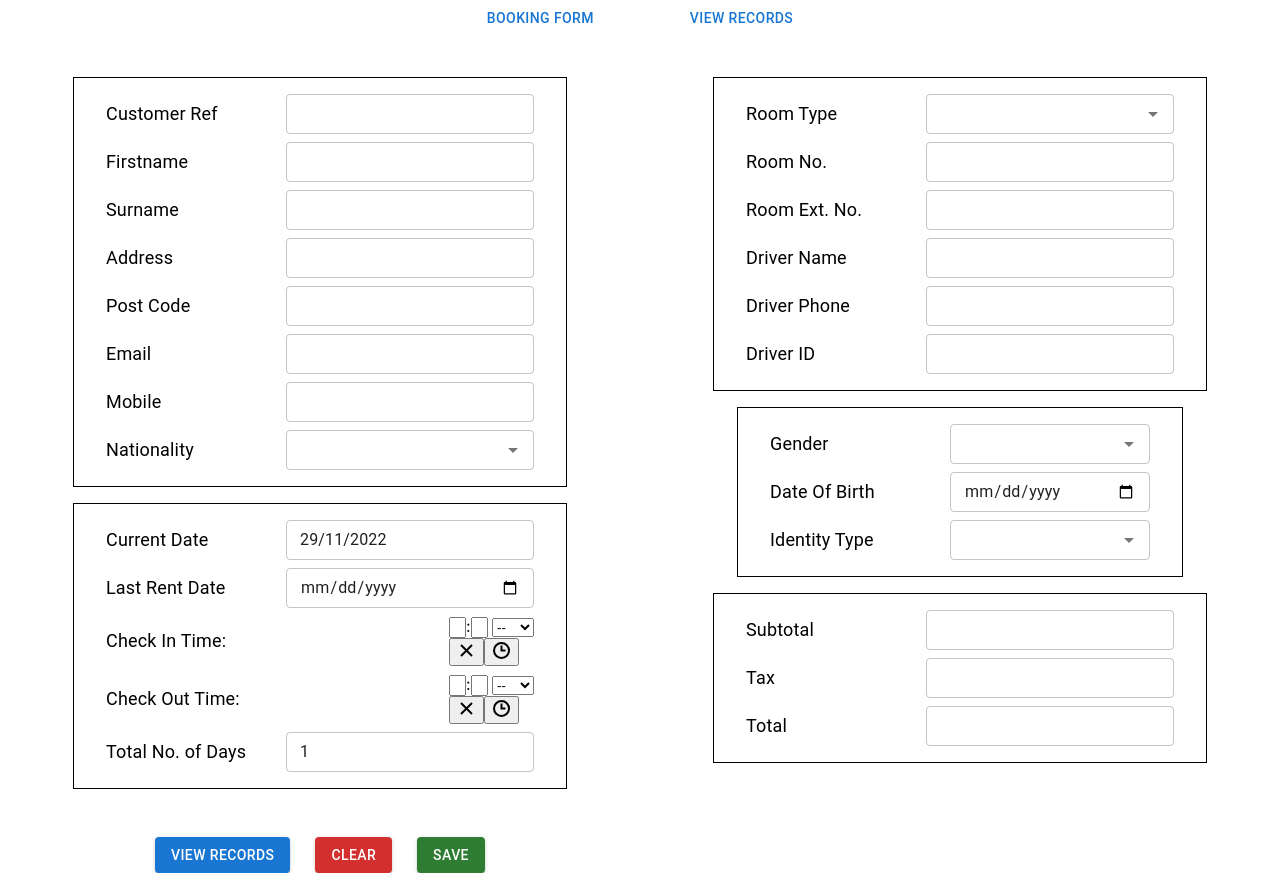
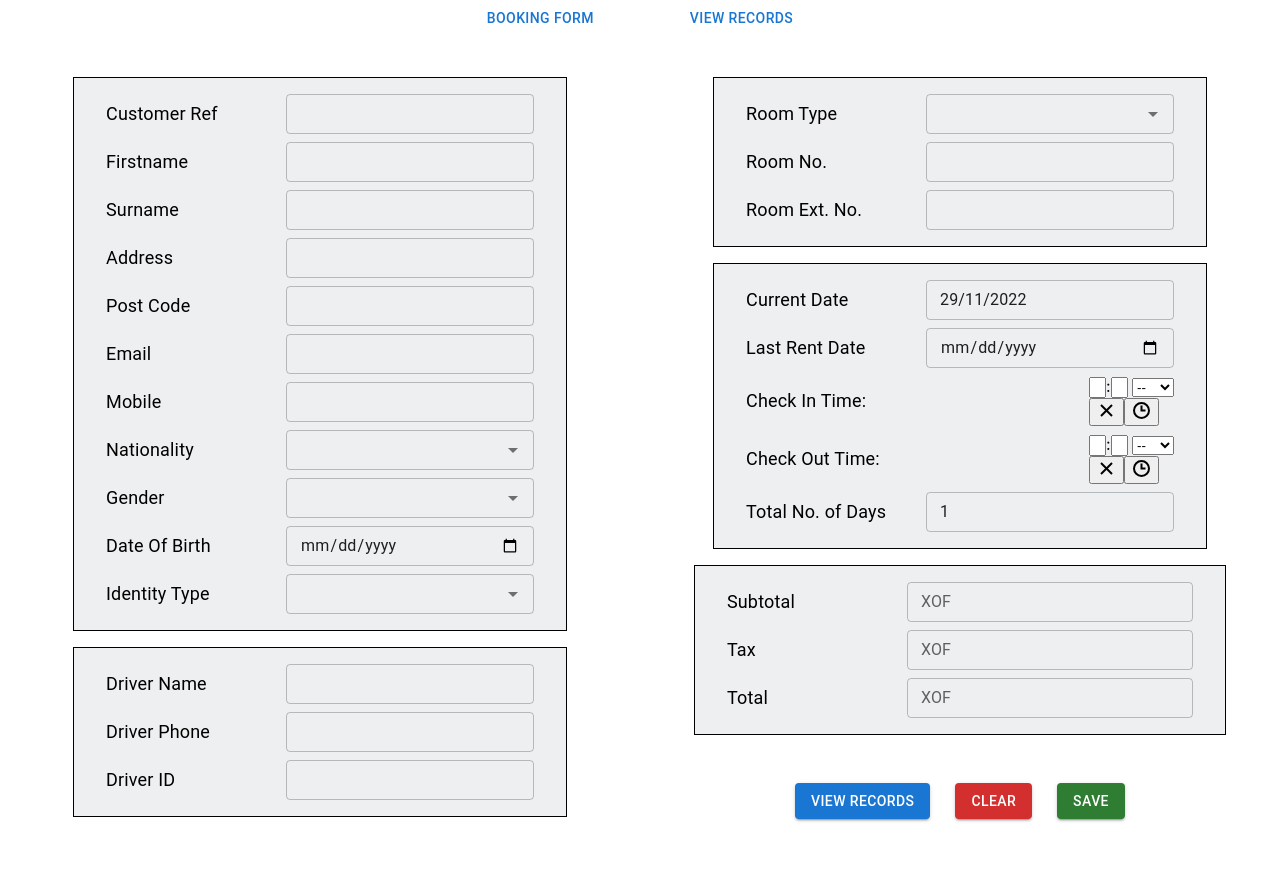
Before and after one commit to djshujja/freddo-hotel, a React (Create React App) app: page / in a window 1280 px wide. Both pictures are taken after a click on the button "BOOKING FORM". Built offline with nearby package versions, Linux system fonts and the light colour scheme.

Commit message:
form changes

```diff
--- a/src/components/BookingForm/ChargesForm.jsx
+++ b/src/components/BookingForm/ChargesForm.jsx
@@ -1,5 +1,5 @@
 import React from "react";
-import { Box, TextField } from "@mui/material";
+import { Box, InputAdornment, TextField } from "@mui/material";
 import { FBox, Title } from "../Styled/Globals";
 
 export default function ChargesForm({ data, handleChange }) {
@@ -12,6 +12,7 @@ export default function ChargesForm({ data, handleChange }) {
             rowGap={1}
             sx={(theme) => ({
                 border: "1px solid #000",
+                background: "#EEEFF0",
             })}
         >
             <FBox>
@@ -22,8 +23,12 @@ export default function ChargesForm({ data, handleChange }) {
                     size={"small"}
                     value={data?.subTotal}
                     onChange={handleChange}
-                    inputProps={{
-                        readOnly: true,
+                    InputProps={{
+                        startAdornment: (
+                            <InputAdornment position='start'>
+                                XOF
+                            </InputAdornment>
+                        ),
                     }}
                 />
             </FBox>
@@ -35,8 +40,12 @@ export default function ChargesForm({ data, handleChange }) {
                     size={"small"}
                     value={data?.tax}
                     onChange={handleChange}
-                    inputProps={{
-                        readOnly: true,
+                    InputProps={{
+                        startAdornment: (
+                            <InputAdornment position='start'>
+                                XOF
+                            </InputAdornment>
+                        ),
                     }}
                 />
             </FBox>
@@ -48,8 +57,12 @@ export default function ChargesForm({ data, handleChange }) {
                     size={"small"}
                     value={data?.total}
                     onChange={handleChange}
-                    inputProps={{
-                        readOnly: true,
+                    InputProps={{
+                        startAdornment: (
+                            <InputAdornment position='start'>
+                                XOF
+                            </InputAdornment>
+                        ),
                     }}
                 />
             </FBox>
--- a/src/components/BookingForm/CustomerForm.jsx
+++ b/src/components/BookingForm/CustomerForm.jsx
@@ -14,6 +14,7 @@ export default function CustomerForm({ data, setData, handleChange }) {
             rowGap={1}
             sx={(theme) => ({
                 border: "1px solid #000",
+                background: "#EEEFF0",
             })}
         >
             <FBox>
@@ -106,6 +107,82 @@ export default function CustomerForm({ data, setData, handleChange }) {
                     )}
                 />
             </FBox>
+            <FBox>
+                <Title>Gender</Title>
+                <Autocomplete
+                    disablePortal
+                    fullWidth
+                    size='small'
+                    id='combo-box-demo'
+                    value={data?.gender}
+                    options={["Male", "Female", ""]}
+                    onChange={(_, value, choice) =>
+                        choice === "selectOption"
+                            ? setData({ ...data, gender: value })
+                            : setData({ ...data, gender: "" })
+                    }
+                    renderInput={(params) => (
+                        <TextField
+                            {...params}
+                            fullWidth
+                            name={"gender"}
+                            variant={"outlined"}
+                            size={"small"}
+                            value={data?.gender}
+                            onChange={handleChange}
+                        />
+                    )}
+                />
+            </FBox>
+            <FBox>
+                <Title>Date Of Birth</Title>
+                <TextField
+                    name={"dob"}
+                    type={"date"}
+                    variant={"outlined"}
+                    size={"small"}
+                    value={data?.dob}
+                    fullWidth
+                    onChange={handleChange}
+                />
+            </FBox>
+            <FBox>
+                <Title>Identity Type</Title>
+                <Autocomplete
+                    disablePortal
+                    fullWidth
+                    sx={{ width: "100%" }}
+                    size='small'
+                    id='identityType'
+                    value={data?.identityType}
+                    options={["ID", "Passport"]}
+                    onChange={(_, value, choice) =>
+                        choice === "selectOption"
+                            ? setData({ ...data, identityType: value })
+                            : setData({ ...data, identityType: "" })
+                    }
+                    renderInput={(params) => (
+                        <TextField
+                            {...params}
+                            fullWidth
+                            value={data?.identityType}
+                        />
+                    )}
+                />
+            </FBox>
+            {data?.identityType && (
+                <FBox>
+                    <Title>{data?.identityType} Number</Title>
+                    <TextField
+                        name={"idNumber"}
+                        value={data?.idNumber}
+                        onChange={handleChange}
+                        fullWidth
+                        variant='outlined'
+                        size='small'
+                    />
+                </FBox>
+            )}
         </Box>
     );
 }
--- a/src/components/BookingForm/DateForm.jsx
+++ b/src/components/BookingForm/DateForm.jsx
@@ -26,6 +26,7 @@ export default function DateForm({ data, setData, handleChange }) {
             rowGap={1}
             sx={(theme) => ({
                 border: "1px solid #000",
+                background: "#EEEFF0",
             })}
         >
             <FBox>
--- /dev/null
+++ b/src/components/BookingForm/DriverForm.jsx
@@ -0,0 +1,50 @@
+import React from "react";
+import { Box, TextField } from "@mui/material";
+import { FBox, Title } from "../Styled/Globals";
+
+export default function DriverForm({ data, handleChange }) {
+    return (
+        <Box
+            py={2}
+            px={4}
+            display={"flex"}
+            flexDirection={"column"}
+            rowGap={1}
+            sx={(theme) => ({
+                border: "1px solid #000",
+                background: "#EEEFF0",
+            })}
+        >
+            <FBox>
+                <Title>Driver Name</Title>
+                <TextField
+                    name={"driverName"}
+                    variant={"outlined"}
+                    size={"small"}
+                    value={data?.driverName}
+                    onChange={handleChange}
+                />
+            </FBox>
+            <FBox>
+                <Title>Driver Phone</Title>
+                <TextField
+                    name={"driverPhone"}
+                    variant={"outlined"}
+                    size={"small"}
+                    value={data?.driverPhone}
+                    onChange={handleChange}
+                />
+            </FBox>
+            <FBox>
+                <Title>Driver ID</Title>
+                <TextField
+                    name={"driverId"}
+                    variant={"outlined"}
+                    size={"small"}
+                    value={data?.driverId}
+                    onChange={handleChange}
+                />
+            </FBox>
+        </Box>
+    );
+}
--- a/src/components/BookingForm/PersonalInfoForm.jsx
+++ b/src/components/BookingForm/PersonalInfoForm.jsx
@@ -13,6 +13,7 @@ export default function PersonalInfoForm({ data, setData, handleChange }) {
             width={"380px"}
             sx={(theme) => ({
                 border: "1px solid #000",
+                background: "#EEEFF0",
             })}
         >
             <FBox>
--- a/src/components/BookingForm/RoomForm.jsx
+++ b/src/components/BookingForm/RoomForm.jsx
@@ -12,6 +12,7 @@ export default function RoomForm({ data, setData, handleChange }) {
             rowGap={1}
             sx={(theme) => ({
                 border: "1px solid #000",
+                background: "#EEEFF0",
             })}
         >
             <FBox>
@@ -57,36 +58,6 @@ export default function RoomForm({ data, setData, handleChange }) {
                     onChange={handleChange}
                 />
             </FBox>
-            <FBox>
-                <Title>Driver Name</Title>
-                <TextField
-                    name={"driverName"}
-                    variant={"outlined"}
-                    size={"small"}
-                    value={data?.driverName}
-                    onChange={handleChange}
-                />
-            </FBox>
-            <FBox>
-                <Title>Driver Phone</Title>
-                <TextField
-                    name={"driverPhone"}
-                    variant={"outlined"}
-                    size={"small"}
-                    value={data?.driverPhone}
-                    onChange={handleChange}
-                />
-            </FBox>
-            <FBox>
-                <Title>Driver ID</Title>
-                <TextField
-                    name={"driverId"}
-                    variant={"outlined"}
-                    size={"small"}
-                    value={data?.driverId}
-                    onChange={handleChange}
-                />
-            </FBox>
         </Box>
     );
 }
--- a/src/components/BookingForm/index.jsx
+++ b/src/components/BookingForm/index.jsx
@@ -17,6 +17,7 @@ import DateForm from "./DateForm";
 import PersonalInfoForm from "./PersonalInfoForm";
 import React, { useEffect, useState } from "react";
 import RoomForm from "./RoomForm";
+import DriverForm from "./DriverForm";
 
 export default function BookingForm() {
     const [showLoaded, setShowLoaded] = useState(true);
@@ -52,6 +53,7 @@ export default function BookingForm() {
                             width: "100%",
                             alignItems: "center",
                             flexDirection: "column",
+                            mb: 5,
                         })}
                     >
                         <CustomerForm
@@ -59,11 +61,30 @@ export default function BookingForm() {
                             setData={setData}
                             handleChange={handleChange}
                         />
+                        <DriverForm data={data} handleChange={handleChange} />
+                    </Box>
+                </Grid>
+                <Grid item xs={6}>
+                    <Box
+                        sx={(theme) => ({
+                            rowGap: 2,
+                            width: "100%",
+                            display: "flex",
+                            alignItems: "center",
+                            flexDirection: "column",
+                        })}
+                    >
+                        <RoomForm
+                            setData={setData}
+                            data={data}
+                            handleChange={handleChange}
+                        />
                         <DateForm
                             data={data}
                             handleChange={handleChange}
                             setData={setData}
                         />
+                        <ChargesForm data={data} handleChange={handleChange} />
                         <Box
                             sx={(theme) => ({
                                 display: "flex",
@@ -96,29 +117,6 @@ export default function BookingForm() {
                                 Save
                             </Button>
                         </Box>
-                    </Box>
-                </Grid>
-                <Grid item xs={6}>
-                    <Box
-                        sx={(theme) => ({
-                            rowGap: 2,
-                            width: "100%",
-                            display: "flex",
-                            alignItems: "center",
-                            flexDirection: "column",
-                        })}
-                    >
-                        <RoomForm
-                            setData={setData}
-                            data={data}
-                            handleChange={handleChange}
-                        />
-                        <PersonalInfoForm
-                            setData={setData}
-                            data={data}
-                            handleChange={handleChange}
-                        />
-                        <ChargesForm data={data} handleChange={handleChange} />
                     </Box>
                 </Grid>
                 {/* <Grid item xs={12}>
```
